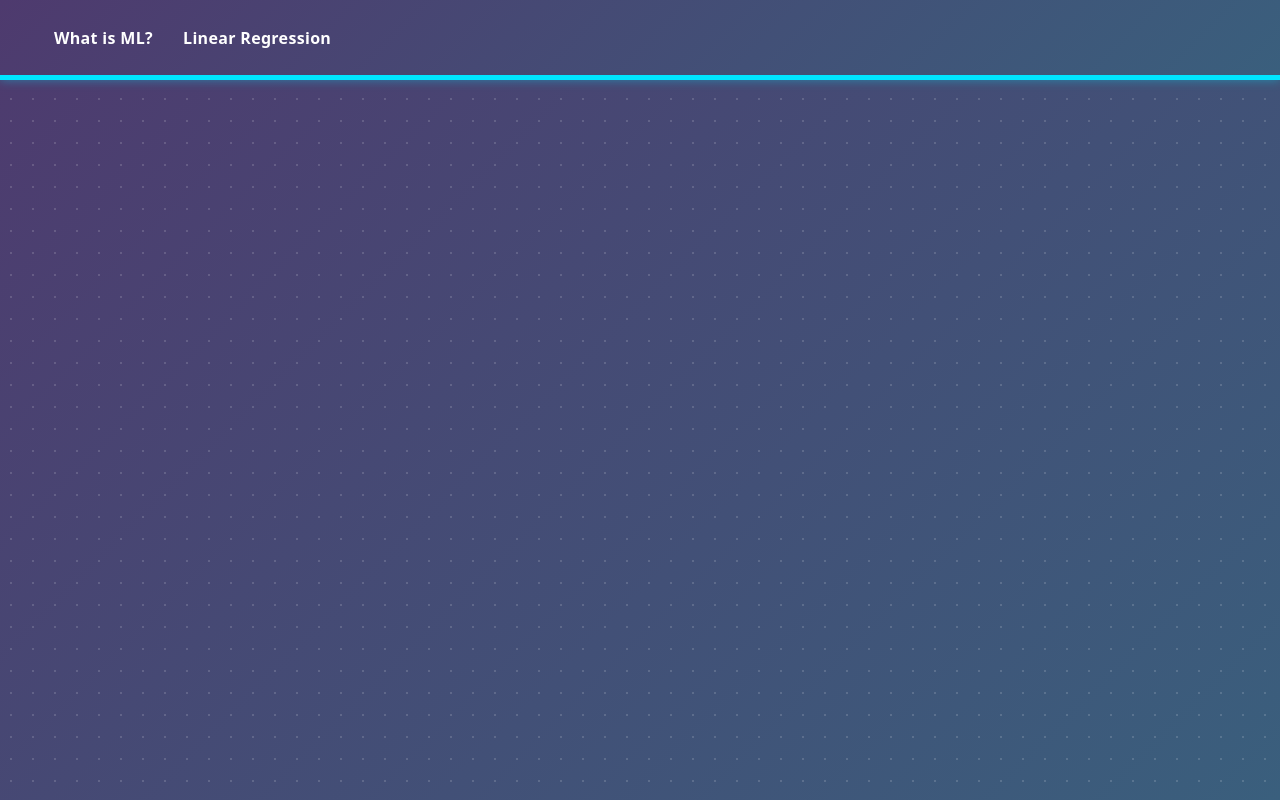
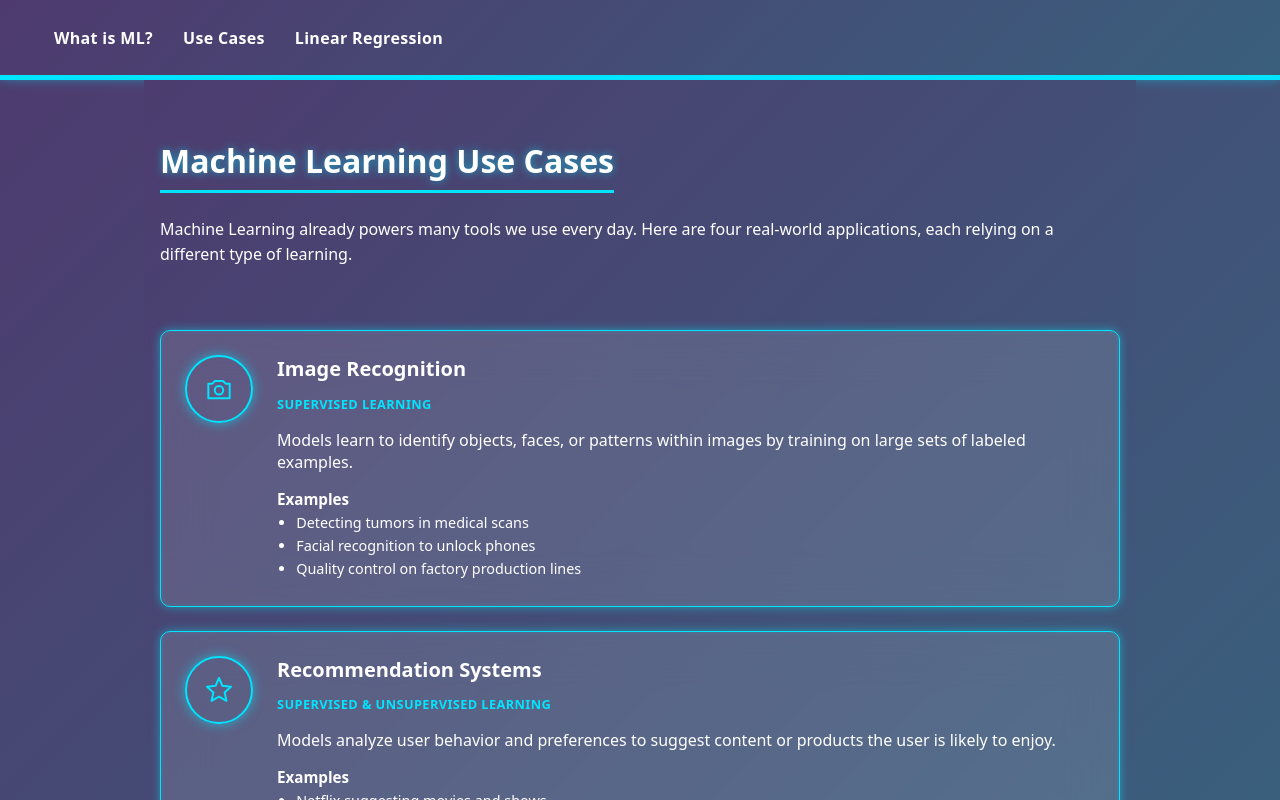
Before and after one commit to Jesu0809/machine-learning-exercises, an Angular app in the folder ml-frontend/: page /ml-use-cases in a window 1280 px wide. Before the commit this address led to /. Shown: the top 800 px of the page. Built offline with nearby package versions, Linux system fonts and the light colour scheme.

Commit message:
add ml use cases page and change calculator to salary prediction

```diff
--- a/ml-frontend/src/app/app.html
+++ b/ml-frontend/src/app/app.html
@@ -1,5 +1,6 @@
 <nav class="app-nav">
   <a class="app-nav-link" routerLink="/ml-info" routerLinkActive="active">What is ML?</a>
+  <a class="app-nav-link" routerLink="/ml-use-cases" routerLinkActive="active">Use Cases</a>
   <a class="app-nav-link" routerLink="/linear-regression" routerLinkActive="active">Linear Regression</a>
 </nav>
 
--- a/ml-frontend/src/app/app.routes.ts
+++ b/ml-frontend/src/app/app.routes.ts
@@ -1,9 +1,11 @@
 import { Routes } from '@angular/router';
 import { MlInfo } from './pages/ml-info/ml-info';
+import { MlUseCases } from './pages/ml-use-cases/ml-use-cases';
 import { LinearRegression } from './pages/linear-regression/linear-regression';
 
 export const routes: Routes = [
   { path: '', redirectTo: 'ml-info', pathMatch: 'full' },
   { path: 'ml-info', component: MlInfo },
+  { path: 'ml-use-cases', component: MlUseCases },
   { path: 'linear-regression', component: LinearRegression },
 ];
--- a/ml-frontend/src/app/pages/linear-regression/linear-regression.html
+++ b/ml-frontend/src/app/pages/linear-regression/linear-regression.html
@@ -1,17 +1,17 @@
 <section class="lr-page">
   <header class="lr-header">
-    <h1>Linear Regression: Predict Grade from Study Hours</h1>
+    <h1>Linear Regression: Estimate Salary from Work Experience</h1>
     <p>
-      Enter how many hours you study, and the model will estimate your grade
-      based on a linear regression trained on sample data.
+      Enter your years of work experience, and the model will estimate a monthly
+      salary based on a linear regression trained on sample Colombian market data.
     </p>
   </header>
 
   <div class="lr-card">
-    <form (ngSubmit)="predictGrade()">
-      <label for="hours">Study Hours</label>
-      <input id="hours" type="number" step="any" name="hours" [(ngModel)]="hours" required>
-      <button type="submit" [disabled]="loading()">Predict Grade</button>
+    <form (ngSubmit)="predictSalary()">
+      <label for="years">Years of Experience</label>
+      <input id="years" type="number" step="any" name="years" [(ngModel)]="years" required>
+      <button type="submit" [disabled]="loading()">Predict Salary</button>
     </form>
 
     @if (loading()) {
@@ -21,7 +21,9 @@
       <p class="error">{{ errorMessage() }}</p>
     }
     @if (result() !== null && !loading()) {
-      <h2 class="result">Estimated Grade: {{ result() }}</h2>
+      <h2 class="result">
+        Estimated Salary: {{ result()!.toLocaleString('es-CO', { style: 'currency', currency: 'COP', maximumFractionDigits: 0 }) }}
+      </h2>
     }
   </div>
 </section>
--- a/ml-frontend/src/app/pages/linear-regression/linear-regression.ts
+++ b/ml-frontend/src/app/pages/linear-regression/linear-regression.ts
@@ -1,7 +1,7 @@
 import { Component, signal } from '@angular/core';
 import { FormsModule } from '@angular/forms';
 import { HttpClient } from '@angular/common/http';
-import { GradePredictionResponse } from '../../models/grade-prediction.model';
+import { SalaryPredictionResponse } from '../../models/salary-prediction.model';
 
 @Component({
   selector: 'app-linear-regression',
@@ -10,22 +10,22 @@ import { GradePredictionResponse } from '../../models/grade-prediction.model';
   styleUrl: './linear-regression.css'
 })
 export class LinearRegression {
-  hours: number | null = null;
+  years: number | null = null;
   result = signal<number | null>(null);
   loading = signal(false);
   errorMessage = signal<string | null>(null);
 
   constructor(private http: HttpClient) {}
 
-  predictGrade() {
-    if (this.hours === null) {
+  predictSalary() {
+    if (this.years === null) {
       return;
     }
     this.loading.set(true);
     this.errorMessage.set(null);
     this.result.set(null);
 
-    this.http.post<GradePredictionResponse>('/api/predict-grade', { hours: this.hours })
+    this.http.post<SalaryPredictionResponse>('/api/predict-salary', { years: this.years })
       .subscribe({
         next: (response) => {
           this.result.set(response.result);
--- /dev/null
+++ b/ml-frontend/src/app/pages/ml-use-cases/ml-use-cases.css
@@ -0,0 +1,121 @@
+.uc-page {
+  max-width: 960px;
+  margin: 0 auto;
+  padding: 2rem 1rem;
+  font-family: system-ui, sans-serif;
+  color: #ffffff;
+  background-image:
+    radial-gradient(rgba(255, 255, 255, 0.15) 1px, transparent 1px),
+    linear-gradient(135deg, #4e3a6e, #3a5f7d);
+  background-size: 22px 22px, cover;
+  background-position: 0 0, 0 0;
+  background-attachment: fixed, fixed;
+}
+
+.uc-header h1 {
+  font-size: 2rem;
+  margin-bottom: 0.5rem;
+  color: #ffffff;
+  display: inline-block;
+  padding-bottom: 0.5rem;
+  border-bottom: 3px solid #00e5ff;
+  text-shadow: 0 0 8px rgba(0, 229, 255, 0.6);
+}
+
+.uc-header p {
+  line-height: 1.6;
+  color: #ffffff;
+}
+
+.uc-list {
+  display: flex;
+  flex-direction: column;
+  gap: 1.5rem;
+  margin-top: calc(2rem + 30px);
+}
+
+.uc-row {
+  display: flex;
+  align-items: flex-start;
+  gap: 1.5rem;
+  border: 1px solid #00e5ff;
+  border-radius: 10px;
+  padding: 1.5rem;
+  background: rgba(255, 255, 255, 0.12);
+  backdrop-filter: blur(24px);
+  -webkit-backdrop-filter: blur(24px);
+  box-shadow: 0 0 10px rgba(0, 229, 255, 0.5), inset 0 0 6px rgba(0, 229, 255, 0.15);
+  transition: transform 0.3s ease, box-shadow 0.3s ease, backdrop-filter 0.3s ease, background 0.3s ease;
+}
+
+.uc-row:hover {
+  transform: scale(1.02);
+  box-shadow: 0 0 20px rgba(0, 229, 255, 0.9), inset 0 0 10px rgba(0, 229, 255, 0.3);
+  background: transparent;
+  backdrop-filter: none;
+  -webkit-backdrop-filter: none;
+}
+
+.uc-icon {
+  flex-shrink: 0;
+  width: 64px;
+  height: 64px;
+  border-radius: 50%;
+  border: 2px solid #00e5ff;
+  display: flex;
+  align-items: center;
+  justify-content: center;
+  box-shadow: 0 0 12px rgba(0, 229, 255, 0.6);
+  color: #00e5ff;
+}
+
+.uc-icon svg {
+  width: 32px;
+  height: 32px;
+}
+
+.uc-content {
+  flex: 1;
+  min-width: 0;
+}
+
+.uc-content h2 {
+  font-size: 1.25rem;
+  margin: 0 0 0.25rem;
+  color: #ffffff;
+}
+
+.uc-type {
+  font-size: 0.8rem;
+  font-weight: 600;
+  color: #00e5ff;
+  text-transform: uppercase;
+  letter-spacing: 0.03em;
+  margin-bottom: 0.75rem;
+}
+
+.uc-content h3 {
+  font-size: 0.95rem;
+  margin-top: 1rem;
+  margin-bottom: 0.25rem;
+  color: #ffffff;
+}
+
+.uc-content ul {
+  margin: 0;
+  padding-left: 1.2rem;
+}
+
+.uc-content li {
+  margin-bottom: 0.25rem;
+  font-size: 0.9rem;
+  color: #ffffff;
+}
+
+@media (max-width: 600px) {
+  .uc-row {
+    flex-direction: column;
+    align-items: center;
+    text-align: center;
+  }
+}
--- /dev/null
+++ b/ml-frontend/src/app/pages/ml-use-cases/ml-use-cases.html
@@ -0,0 +1,58 @@
+<section class="uc-page">
+  <header class="uc-header">
+    <h1>Machine Learning Use Cases</h1>
+    <p>
+      Machine Learning already powers many tools we use every day. Here are four
+      real-world applications, each relying on a different type of learning.
+    </p>
+  </header>
+
+  <div class="uc-list">
+    @for (item of useCases; track $index) {
+      <article class="uc-row">
+        <div class="uc-icon">
+          @switch (item.icon) {
+            @case ('camera') {
+              <svg viewBox="0 0 24 24" fill="none" stroke="currentColor" stroke-width="1.5">
+                <path d="M4 8h3l2-2h6l2 2h3v11H4z" stroke-linecap="round" stroke-linejoin="round"/>
+                <circle cx="12" cy="13" r="3.2"/>
+              </svg>
+            }
+            @case ('star') {
+              <svg viewBox="0 0 24 24" fill="none" stroke="currentColor" stroke-width="1.5">
+                <path d="M12 3l2.6 5.9 6.4.6-4.8 4.3 1.4 6.3L12 16.9 6.4 20.1l1.4-6.3-4.8-4.3 6.4-.6z" stroke-linecap="round" stroke-linejoin="round"/>
+              </svg>
+            }
+            @case ('shield') {
+              <svg viewBox="0 0 24 24" fill="none" stroke="currentColor" stroke-width="1.5">
+                <path d="M12 3l7 3v6c0 4.5-3 7.5-7 9-4-1.5-7-4.5-7-9V6z" stroke-linecap="round" stroke-linejoin="round"/>
+                <path d="M9 12l2 2 4-4" stroke-linecap="round" stroke-linejoin="round"/>
+              </svg>
+            }
+            @case ('car') {
+              <svg viewBox="0 0 24 24" fill="none" stroke="currentColor" stroke-width="1.5">
+                <path d="M4 16v-3l2-4h12l2 4v3" stroke-linecap="round" stroke-linejoin="round"/>
+                <rect x="3" y="16" width="18" height="4" rx="1"/>
+                <circle cx="7.5" cy="20" r="1.4"/>
+                <circle cx="16.5" cy="20" r="1.4"/>
+              </svg>
+            }
+          }
+        </div>
+
+        <div class="uc-content">
+          <h2>{{ item.title }}</h2>
+          <p class="uc-type">{{ item.relatedType }}</p>
+          <p>{{ item.description }}</p>
+
+          <h3>Examples</h3>
+          <ul>
+            @for (example of item.examples; track $index) {
+              <li>{{ example }}</li>
+            }
+          </ul>
+        </div>
+      </article>
+    }
+  </div>
+</section>
--- /dev/null
+++ b/ml-frontend/src/app/pages/ml-use-cases/ml-use-cases.ts
@@ -0,0 +1,42 @@
+import { Component } from '@angular/core';
+import { CommonModule } from '@angular/common';
+import { MLUseCase } from '../../models/ml-use-case.model';
+
+@Component({
+  selector: 'app-ml-use-cases',
+  imports: [CommonModule],
+  templateUrl: './ml-use-cases.html',
+  styleUrl: './ml-use-cases.css'
+})
+export class MlUseCases {
+  useCases: MLUseCase[] = [
+    {
+      title: 'Image Recognition',
+      description: 'Models learn to identify objects, faces, or patterns within images by training on large sets of labeled examples.',
+      relatedType: 'Supervised Learning',
+      examples: ['Detecting tumors in medical scans', 'Facial recognition to unlock phones', 'Quality control on factory production lines'],
+      icon: 'camera'
+    },
+    {
+      title: 'Recommendation Systems',
+      description: 'Models analyze user behavior and preferences to suggest content or products the user is likely to enjoy.',
+      relatedType: 'Supervised & Unsupervised Learning',
+      examples: ["Netflix suggesting movies and shows", "Spotify's Discover Weekly playlist", "Amazon recommending related products"],
+      icon: 'star'
+    },
+    {
+      title: 'Fraud Detection',
+      description: 'Models identify unusual patterns in data that differ from normal behavior, flagging them as potential fraud.',
+      relatedType: 'Unsupervised Learning',
+      examples: ['Flagging suspicious credit card transactions', 'Detecting fake insurance claims', 'Spotting identity theft attempts'],
+      icon: 'shield'
+    },
+    {
+      title: 'Autonomous Vehicles',
+      description: 'An agent learns to make real-time driving decisions by interacting with its environment and being rewarded for safe, efficient behavior.',
+      relatedType: 'Reinforcement Learning',
+      examples: ['Self-driving cars from Tesla and Waymo', 'Autonomous drone navigation', 'Robotic delivery vehicles'],
+      icon: 'car'
+    }
+  ];
+}
```
Also changed, not shown: ml-frontend/src/app/models/grade-prediction.model.ts (deleted, +0 -7 lines), ml-frontend/src/app/models/ml-use-case.model.ts (added, +7 -0 lines), ml-frontend/src/app/models/salary-prediction.model.ts (added, +7 -0 lines), 2 other files (tests, documents, lock files or other folders).
